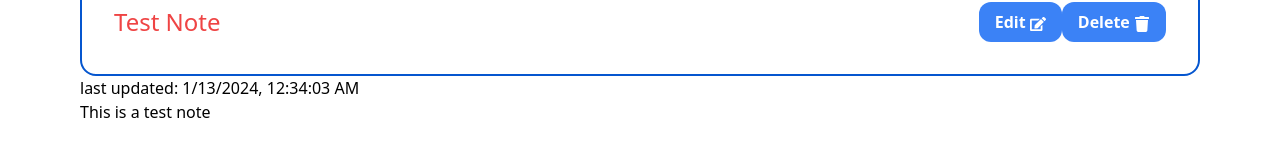
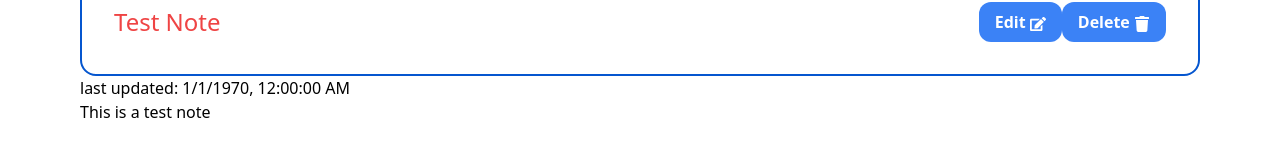
Before and after one commit to appohfaiths/notes-webapp, a React (Vite) app in the folder frontend/todo-app/: page / in a window 1280 px wide. Both pictures are taken after a click on the element 289 px from the left and 372 px from the top of the page. Shown: the part 152-308 px from the top of the page. Built offline with nearby package versions, Linux system fonts and the light colour scheme.

Commit message:
patch: display updated time on view page

```diff
--- a/frontend/todo-app/src/pages/View.tsx
+++ b/frontend/todo-app/src/pages/View.tsx
@@ -6,14 +6,14 @@ import { ConvertUnixTimeToDate } from '../utils/utils';
 
 export default function View(): React.JSX.Element {
     const {state} = useLocation();
-    const { title, body, created_at, updated_at } = state;
+    const { title, body, updated_at } = state;
     return (
         <Layout>
             <main className='container mx-auto'>
                 <BackToHome />
                 <h1 className='text-2xl text-red-500'>View Note</h1>
                 <CTA type='view' title={title} />
-                <p>last updated: { updated_at == 0 ? ConvertUnixTimeToDate(created_at): ConvertUnixTimeToDate(updated_at)}</p>
+                <p>last updated: {ConvertUnixTimeToDate(updated_at)}</p>
                 <p>{body}</p>
             </main>
         </Layout>
```
